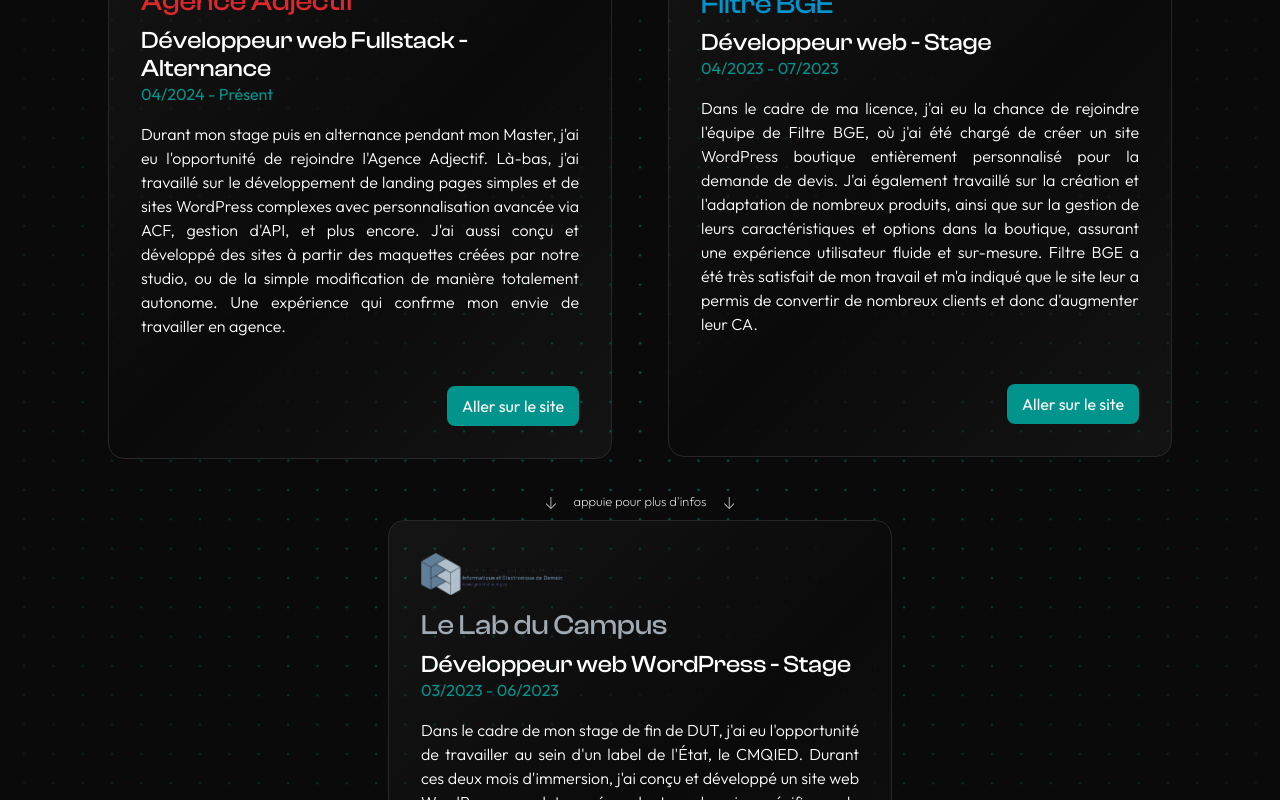
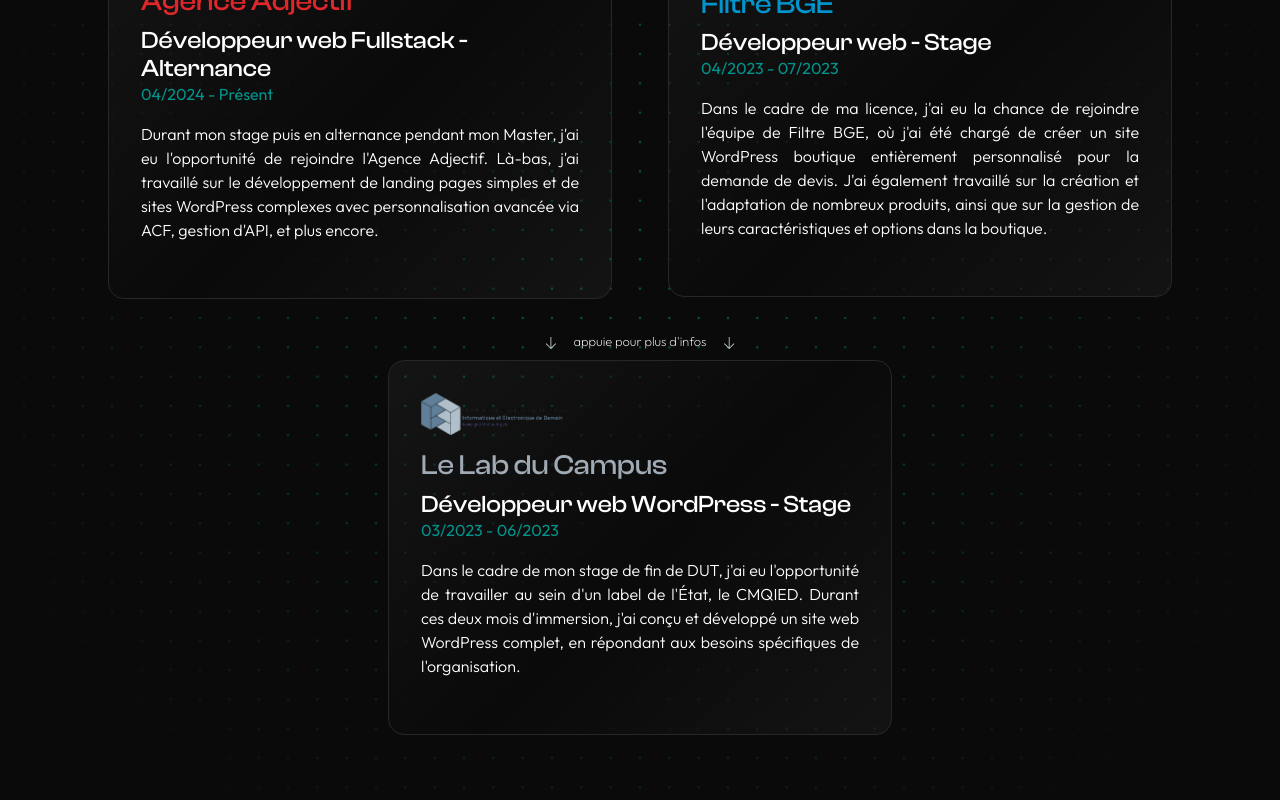
Before and after one commit to mathiasvacher/portfolio, a React (Vite) app: page / in a window 1280 px wide. Shown: the part 2740-3540 px from the top of the page. Built offline with nearby package versions, Linux system fonts and the light colour scheme.

Commit message:
modif css et expériences système ouverture + changement key api web3forms

```diff
--- a/404.html
+++ b/404.html
@@ -1,7 +1,9 @@
 <!DOCTYPE html>
-<html>
+<html lang="fr">
   <head>
-    <meta charset="utf-8">
+    <meta charset="UTF-8">
+    <meta name="viewport" content="width=device-width, initial-scale=1.0">
+    <meta name="description" content="Page non trouvée - Erreur 404">
     <title>Single Page Apps for GitHub Pages</title>
     <script type="text/javascript">
       // Single Page Apps for GitHub Pages
--- a/index.html
+++ b/index.html
@@ -1,11 +1,13 @@
 <!DOCTYPE html>
-<html>
+<html lang="fr">
   <head>
-    <meta charset="UTF-8" />
+    <meta charset="UTF-8">
+    <meta name="viewport" content="width=device-width, initial-scale=1.0">
+    <meta name="description" content="Accueil - Mathias Vacher - Développeur Web">
+
     <link rel="icon" type="image/svg+xml" href="/src/assets/logo.svg" />
     <link rel="preconnect" href="https://fonts.googleapis.com">
     <link rel="preconnect" href="https://fonts.gstatic.com" crossorigin>
-    <meta name="viewport" content="width=device-width, initial-scale=1.0" />
     <title>Mathias Vacher</title>
 
     <!-- Start Single Page Apps for GitHub Pages -->
--- a/src/components/contact.tsx
+++ b/src/components/contact.tsx
@@ -7,7 +7,7 @@ function Contact() {
         event.preventDefault();
 
         const formData = new FormData(event.target as HTMLFormElement); // On cast event.target pour être sûr que c'est un HTMLFormElement
-        formData.append("access_key", "977ae743-1050-4e2b-a028-1e5565429da1");
+        formData.append("access_key", "3af5a57a-6822-4090-aad6-b7391e489df6");
 
         const object = Object.fromEntries(formData);
         const json = JSON.stringify(object);
--- a/src/components/data/experiences-data.tsx
+++ b/src/components/data/experiences-data.tsx
@@ -9,8 +9,10 @@ export const experiences = [
     nomEntreprise: "Agence Adjectif",
     dates: "04/2024 - Présent",
     titrePoste: "Développeur web Fullstack - Alternance",
-    description:
-      "Durant mon stage puis en alternance pendant mon Master, j'ai eu l'opportunité de rejoindre l'Agence Adjectif. Là-bas, j'ai travaillé sur le développement de landing pages simples et de sites WordPress complexes avec personnalisation avancée via ACF, gestion d'API, et plus encore. J'ai aussi conçu et développé des sites à partir des maquettes créées par notre studio, ou de la simple modification de manière totalement autonome. Une expérience qui confrme mon envie de travailler en agence.",
+    descriptionPremierePartie:
+      "Durant mon stage puis en alternance pendant mon Master, j'ai eu l'opportunité de rejoindre l'Agence Adjectif. Là-bas, j'ai travaillé sur le développement de landing pages simples et de sites WordPress complexes avec personnalisation avancée via ACF, gestion d'API, et plus encore.",
+    descriptionSecondePartie:
+      "J'ai aussi conçu et développé des sites à partir des maquettes créées par notre studio, ou de la simple modification de manière totalement autonome. Une expérience qui confirme mon envie de travailler en agence.",
     titreListe: "Principales responsabilités et projets réalisés :",
     elementsListe: [
       "Conception et création de landing pages personnalisées pour des clients variés (HTML, CSS, jQuery, Bootstrap, NodeJS, etc.)",
@@ -30,8 +32,10 @@ export const experiences = [
     nomEntreprise: "Filtre BGE",
     dates: "04/2023 - 07/2023",
     titrePoste: "Développeur web - Stage",
-    description:
-      "Dans le cadre de ma licence, j'ai eu la chance de rejoindre l'équipe de Filtre BGE, où j'ai été chargé de créer un site WordPress boutique entièrement personnalisé pour la demande de devis. J'ai également travaillé sur la création et l'adaptation de nombreux produits, ainsi que sur la gestion de leurs caractéristiques et options dans la boutique, assurant une expérience utilisateur fluide et sur-mesure. Filtre BGE a été très satisfait de mon travail et m'a indiqué que le site leur a permis de convertir de nombreux clients et donc d'augmenter leur CA.",
+    descriptionPremierePartie:
+      "Dans le cadre de ma licence, j'ai eu la chance de rejoindre l'équipe de Filtre BGE, où j'ai été chargé de créer un site WordPress boutique entièrement personnalisé pour la demande de devis. J'ai également travaillé sur la création et l'adaptation de nombreux produits, ainsi que sur la gestion de leurs caractéristiques et options dans la boutique.",
+    descriptionSecondePartie:
+      "Cela a permis d'assurer une expérience utilisateur fluide et sur-mesure. Filtre BGE a été très satisfait de mon travail et m'a indiqué que le site leur a permis de convertir de nombreux clients et donc d'augmenter leur CA.",
     titreListe: "Contributions et réalisations clés :",
     elementsListe: [
       "Création complète d'un site WordPress sur-mesure, adapté aux besoins spécifiques du client",
@@ -51,8 +55,10 @@ export const experiences = [
     nomEntreprise: "Le Lab du Campus",
     dates: "03/2023 - 06/2023",
     titrePoste: "Développeur web WordPress - Stage",
-    description:
-      "Dans le cadre de mon stage de fin de DUT, j'ai eu l'opportunité de travailler au sein d'un label de l'État, le CMQIED. Durant ces deux mois d'immersion, j'ai conçu et développé un site web WordPress complet, en répondant aux besoins spécifiques de l'organisation. J'ai également créé un plugin sur-mesure pour intégrer une fonctionnalité de recherche avancée dans une base de données externe. Cette expérience m'a permis de mettre en pratique mes compétences techniques tout en apportant des solutions innovantes et personnalisées adaptées aux attentes des utilisateurs.",
+    descriptionPremierePartie:
+      "Dans le cadre de mon stage de fin de DUT, j'ai eu l'opportunité de travailler au sein d'un label de l'État, le CMQIED. Durant ces deux mois d'immersion, j'ai conçu et développé un site web WordPress complet, en répondant aux besoins spécifiques de l'organisation.",
+    descriptionSecondePartie:
+      "J'ai également créé un plugin sur-mesure pour intégrer une fonctionnalité de recherche avancée dans une base de données externe. Cette expérience m'a permis de mettre en pratique mes compétences techniques tout en apportant des solutions innovantes et adaptées aux attentes des utilisateurs.",
     titreListe: "Missions et objectifs accomplis :",
     elementsListe: [
       "Développement d'une application web WordPress complète répondant aux besoins de l'organisation",
--- a/src/components/homepage/experiences.tsx
+++ b/src/components/homepage/experiences.tsx
@@ -6,7 +6,8 @@ type Experience = {
   nomEntreprise: string;
   titrePoste: string;
   dates: string;
-  description: string;
+  descriptionPremierePartie: string;
+  descriptionSecondePartie: string;
   titreListe?: string;
   elementsListe?: string[];
   lien: string;
@@ -58,11 +59,18 @@ const ExperienceItem = ({ exp }: { exp: Experience }) => {
           <h3 style={{ color: exp.couleur }}>{exp.nomEntreprise}</h3>
           <h4>{exp.titrePoste}</h4>
           <p className="date">{exp.dates}</p>
-          <p>{exp.description}</p>
+          <p>{exp.descriptionPremierePartie}</p>
+
+
+          {/* Ajout de la classe open pour afficher ou cacher more-infos */}
+          <div className={`more-infos ${isOpen ? 'open' : ''}`}>
+            <div className='desc-wrapper'>
+              <p>{exp.descriptionSecondePartie}</p>
+            </div>
 
             {/* Vérification et affichage conditionnel */}
             {exp.titreListe && exp.elementsListe && (
-            <div className={`liste ${isOpen ? 'open' : ''}`}>
+              <div className="liste">
                 <p className="titre-liste">{exp.titreListe}</p>
                 <ul>
                   {exp.elementsListe.map((element, idx) => (
@@ -78,7 +86,9 @@ const ExperienceItem = ({ exp }: { exp: Experience }) => {
           </div>
         </div>
       </div>
+    </div>
   );
 };
 
+
 export default Experiences;
--- a/src/scss/homepage/competences.scss
+++ b/src/scss/homepage/competences.scss
@@ -9,10 +9,12 @@
 
         @media (max-width: 700px) {
             grid-template-columns: repeat(3, 1fr); // 4 colonnes max
+            gap: 1.5rem;
         }
 
         @media (max-width: 550px) {
             grid-template-columns: repeat(2, 1fr); // 4 colonnes max
+            gap: 1rem;
         }
     }
 
--- a/src/scss/homepage/experiences.scss
+++ b/src/scss/homepage/experiences.scss
@@ -82,10 +82,18 @@
                   border: solid 1px rgb(39,39,42);
                   border-radius: 1rem;
                   padding: 2rem;
-                //   flex-grow: 1;
                   display: flex;
                   flex-direction: column;  /* Ajoute flex-direction: column pour organiser en colonne */
                   cursor: pointer;
+                  transition: all 0.5s ease-in-out;
+
+                  &:hover {
+                    border-color: $accent-color;
+                  }
+
+                  @media (max-width: 700px) {
+                    padding: 1.5rem;
+                  }
 
                   .img-exp-container {
                     max-height: 40px;
@@ -101,7 +109,21 @@
                     display: flex;
                     flex-direction: column;  /* Ajoute flex-direction: column pour organiser en colonne */
                     gap: 0.5rem;
-                    // flex-grow: 1;  /* Permet à l'espace restant de pousser le bouton vers le bas */
+
+                    .more-infos {
+                      max-height: 0;
+                      opacity: 0;
+                      overflow: hidden;
+                      transition: all 0.5s ease-in-out;
+                      padding-bottom: 1rem;
+
+                      &.open {
+                        max-height: 1500px; // Ajuste selon la taille du contenu
+                        opacity: 1;
+                        padding-top: 1rem;
+                      }
+                    }
+
 
                     p {
                       text-align: justify;
@@ -116,17 +138,7 @@
                     }
 
                     .liste {
-                      margin-top: 2rem;
-                      max-height: 0; // Initialement, l'élément est caché
-                      overflow: hidden;
-                      opacity: 0;
-                      transition: all 0.5s ease-in-out;
-
-                      &.open {
-                        max-height: 500px;  // Une valeur suffisante pour afficher le contenu (ajuste si nécessaire)
-                        opacity: 1;
-                        padding-bottom: 1rem;
-                      }
+                      padding-bottom: 1rem;
 
                       .titre-liste {
                         font-weight: 500;
--- a/src/scss/homepage/realisation-display.scss
+++ b/src/scss/homepage/realisation-display.scss
@@ -29,7 +29,7 @@
 
             .realisation-img {
                 min-width: 100% !important;
-                max-height: 300px;
+                max-height: 250px;
             }
         }
 
@@ -37,7 +37,7 @@
 
             .realisation-img {
                 min-width: 100% !important;
-                max-height: 250px;
+                max-height: 150px;
             }
 
             gap: 1rem;
--- a/src/scss/homepage/timeline.scss
+++ b/src/scss/homepage/timeline.scss
@@ -96,8 +96,16 @@
     cursor: pointer;  // Ajoute un curseur de type "main" pour toute la section
     transition: all 0.3s ease-in-out;
 
+    &:hover {
+      border-color: $accent-color;
+    }
+
     @media (max-width: 550px) {
       margin-left: 0;
+    }
+
+    @media (max-width: 700px) {
+      padding: 1.5rem;
     }
 
     h4 {
```
Lines whose indentation alone changed are shown as unchanged.
